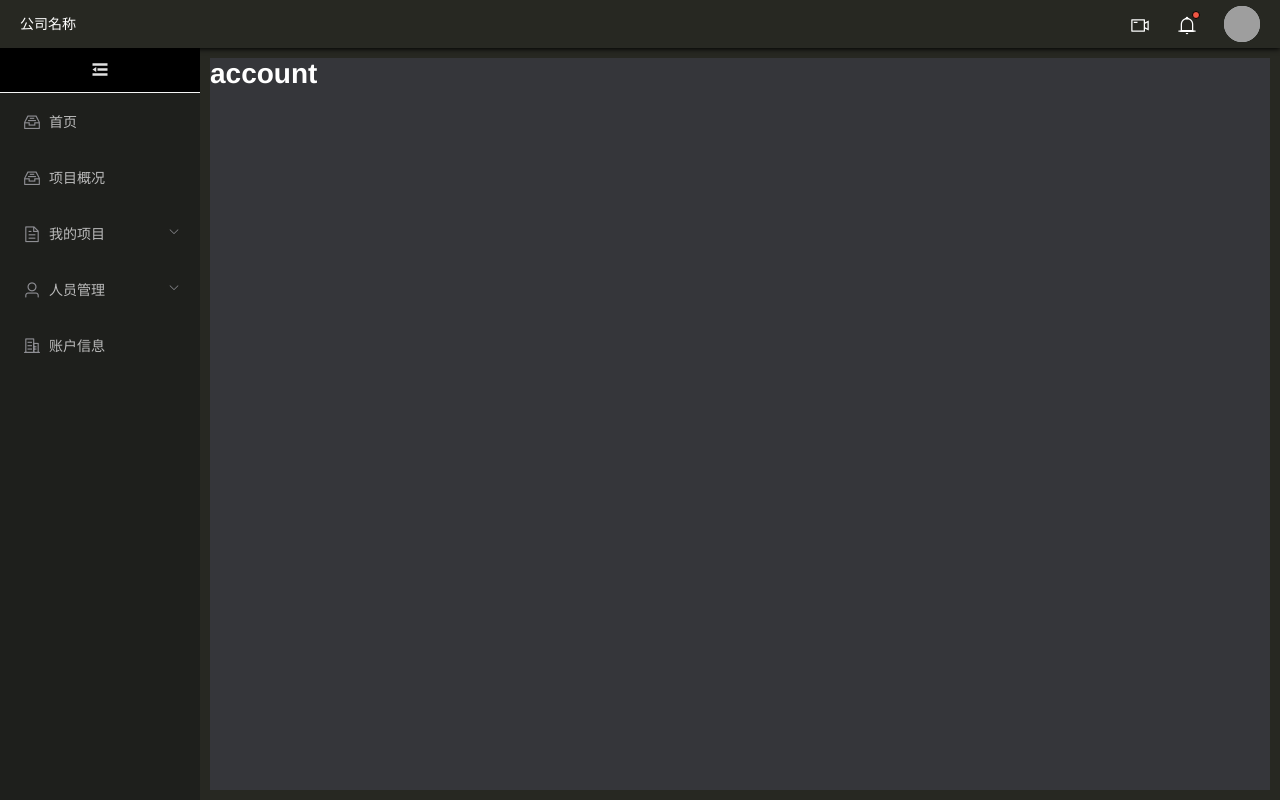
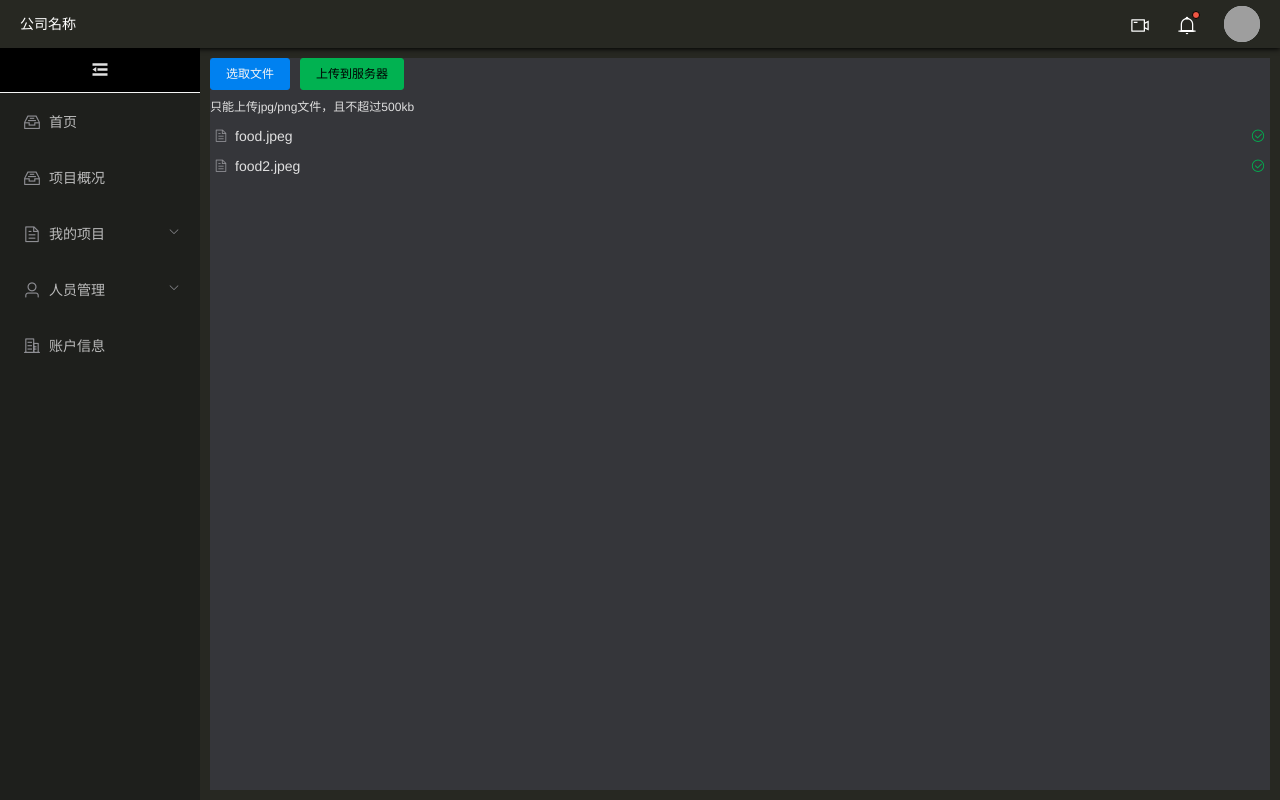
Before and after one commit to WR-han/WangTo, a Vue app: page /account in a window 1280 px wide. Built offline with nearby package versions, Linux system fonts and the light colour scheme; grey boxes are pictures that could not be loaded.

Commit message:
2020.12.21

```diff
--- a/package.json
+++ b/package.json
@@ -8,6 +8,7 @@
   },
   "dependencies": {
     "core-js": "^3.6.5",
+    "jszip": "^3.5.0",
     "vue": "^2.6.11",
     "vue-router": "^3.2.0",
     "vuex": "^3.4.0"
--- a/src/views/account/account.vue
+++ b/src/views/account/account.vue
@@ -1,28 +1,90 @@
 <template>
   <div class="account">
-    <h1 style="color:white">account</h1>
+    <el-upload
+      class="upload-demo"
+      ref="upload"
+      action="https://jsonplaceholder.typicode.com/posts/"
+      :on-preview="handlePreview"
+      :on-remove="handleRemove"
+      :file-list="fileList"
+      :on-progress="sb1"
+      :on-success="sb2"
+      :on-error="sb3"
+      :before-upload="sb4"
+      :on-change="sb5"
+      :auto-upload="false"
+    >
+      <el-button slot="trigger" size="small" type="primary">选取文件</el-button>
+      <el-button
+        style="margin-left: 10px"
+        size="small"
+        type="success"
+        @click="submitUpload"
+        >上传到服务器</el-button
+      >
+      <div slot="tip" class="el-upload__tip">
+        只能上传jpg/png文件，且不超过500kb
+      </div>
+    </el-upload>
   </div>
 </template>
 
 <script>
+import JsZip from "jszip";
 export default {
-  name:"account",
+  name: "account",
   components: {},
   props: {},
   data() {
     return {
+      fileList: [
+        {
+          name: "food.jpeg",
+          url:
+            "https://fuss10.elemecdn.com/3/63/4e7f3a15429bfda99bce42a18cdd1jpeg.jpeg?imageMogr2/thumbnail/360x360/format/webp/quality/100",
+        },
+        {
+          name: "food2.jpeg",
+          url:
+            "https://fuss10.elemecdn.com/3/63/4e7f3a15429bfda99bce42a18cdd1jpeg.jpeg?imageMogr2/thumbnail/360x360/format/webp/quality/100",
+        },
+      ],
     };
   },
-  methods: {},
+  methods: {
+    submitUpload() {
+      this.$refs.upload.submit();
+    },
+    handleRemove(file, fileList) {
+      console.log("文件列表移除文件时的钩子", file, fileList);
+    },
+    handlePreview(file) {
+      console.log("点击文件列表中已上传的文件时的钩子", file);
+    },
+    sb1(file) {
+      console.log("文件上传时的钩子", file);
+    },
+    sb2(file) {
+      console.log("cg的钩子", file);
+    },
+    sb3(file) {
+      console.log("sb的钩子", file);
+    },
+    sb4(file){
+      console.log("before-upload",file);
+    },
+    sb5(file, fileList){
+      console.log("on-change",file, fileList);
+    }
+  },
   watch: {},
   computed: {},
   created() {},
-  mounted() {}
+  mounted() {},
 };
 </script>
 
 <style scoped>
-.account{
-
+.account {
 }
 </style>
--- a/src/views/home/home.vue
+++ b/src/views/home/home.vue
@@ -254,6 +254,11 @@ export default {
 
 .home-left-down .el-progress-bar__outer {
   border-radius: 4px;
+  opacity: .5;
+}
+
+.home-left-down .el-progress-bar__outer:hover{
+  opacity: 1;
 }
 
 .home-left-down .el-progress-bar__inner {
```
Also changed, not shown: 1 other file (tests, documents, lock files or other folders).
